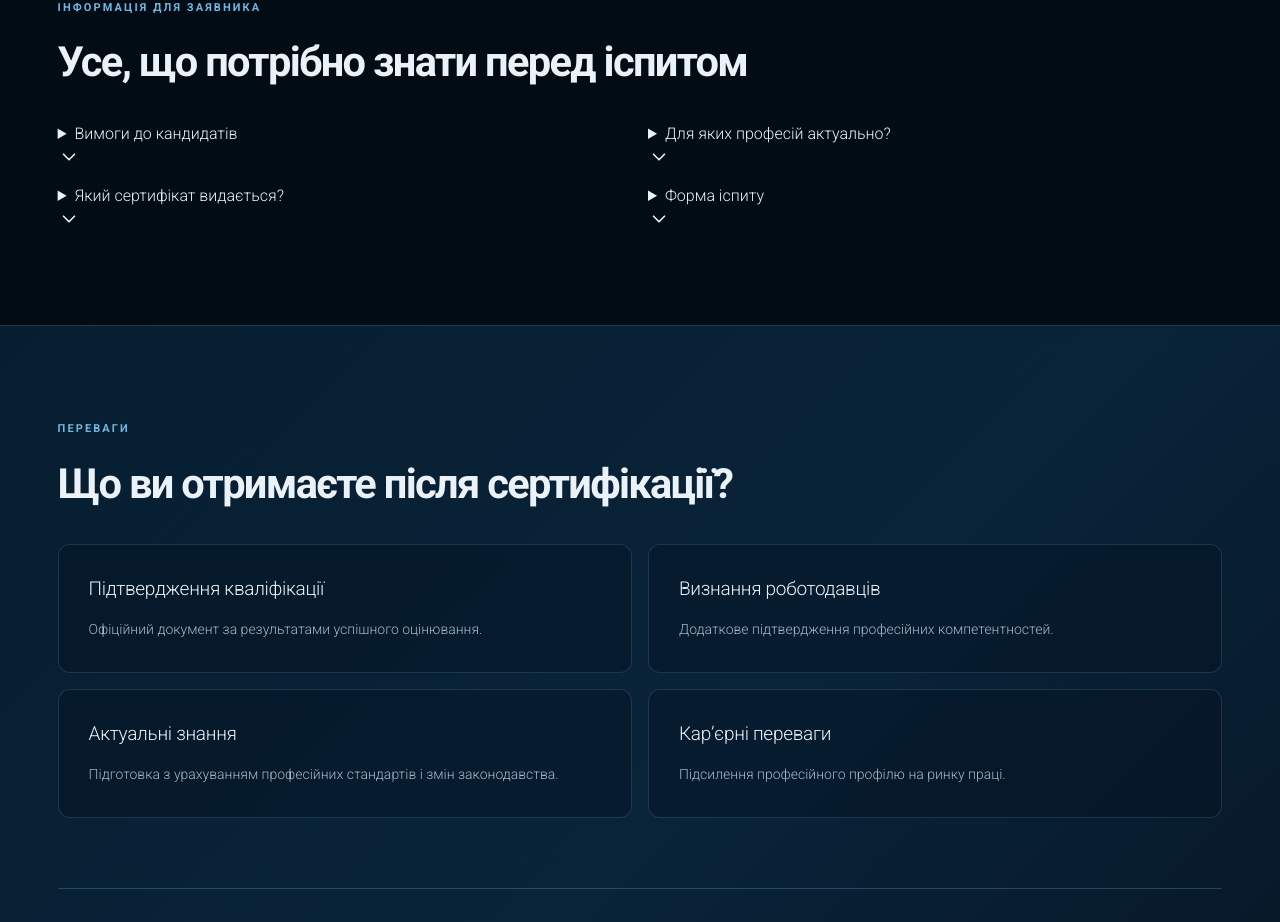
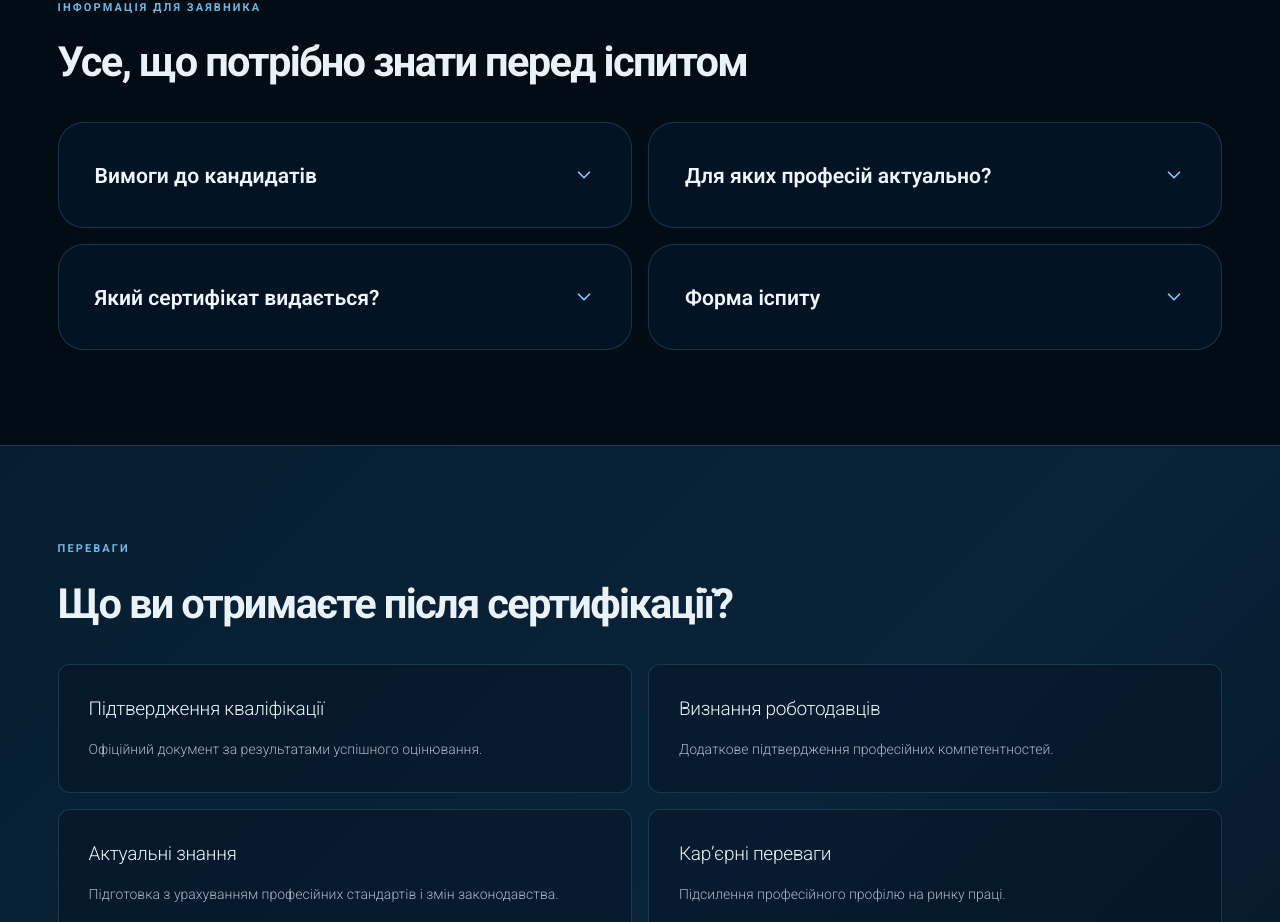
Before and after one commit to dnagorna3817-spec/website_akc_main, a Next.js app: page /expertise/qualification in a window 1280 px wide. Shown: the part 2698-3620 px from the top of the page. Built offline with nearby package versions, Linux system fonts and the light colour scheme.

Commit message:
Style expandable qualification cards

```diff
--- a/app/expertise/[slug]/qualification.module.css
+++ b/app/expertise/[slug]/qualification.module.css
@@ -397,3 +397,48 @@
   .qSteps article::after{top:50px}
   .qSteps h3{margin:8px 0 9px}
 }
+
+
+/* Expandable applicant information cards */
+.qInfoGrid > .qAccordion {
+  min-width:0;
+  align-self:start;
+  overflow:hidden;
+  border:1px solid rgba(83,151,199,.25);
+  border-radius:26px;
+  background:#041323;
+}
+.qAccordionTrigger {
+  display:flex;
+  align-items:center;
+  justify-content:space-between;
+  gap:20px;
+  padding:28px 36px;
+  min-height:104px;
+  list-style:none;
+  cursor:pointer;
+  color:#f0f6ff;
+  font-size:clamp(20px,1.65vw,26px);
+  font-weight:600;
+  line-height:1.3;
+}
+.qAccordionTrigger::-webkit-details-marker{display:none}
+.qAccordionTrigger::marker{content:""}
+.qAccordionTrigger:focus-visible{outline:2px solid #82ceff;outline-offset:-5px;border-radius:24px}
+.qAccordionArrow{flex-shrink:0;color:#83caff;transition:transform .3s ease}
+.qAccordion[open] .qAccordionArrow{transform:rotate(180deg)}
+.qAccordionContent{padding:0 36px 30px}
+.qAccordionContent p{margin:0;color:#c5d4e5;font-size:17px;line-height:1.7}
+@supports (interpolate-size:allow-keywords) {
+  .qAccordion{interpolate-size:allow-keywords}
+  .qAccordion::details-content{height:0;opacity:0;overflow:hidden;transition:height .35s ease,opacity .25s ease,content-visibility .35s allow-discrete}
+  .qAccordion[open]::details-content{height:auto;opacity:1}
+}
+@media(max-width:767px){
+  .qAccordionTrigger{min-height:80px;padding:22px 24px;font-size:20px}
+  .qAccordionContent{padding:0 24px 24px}
+  .qAccordionContent p{font-size:15px}
+}
+@media(prefers-reduced-motion:reduce){
+  .qAccordionArrow,.qAccordion::details-content{transition:none}
+}
```
